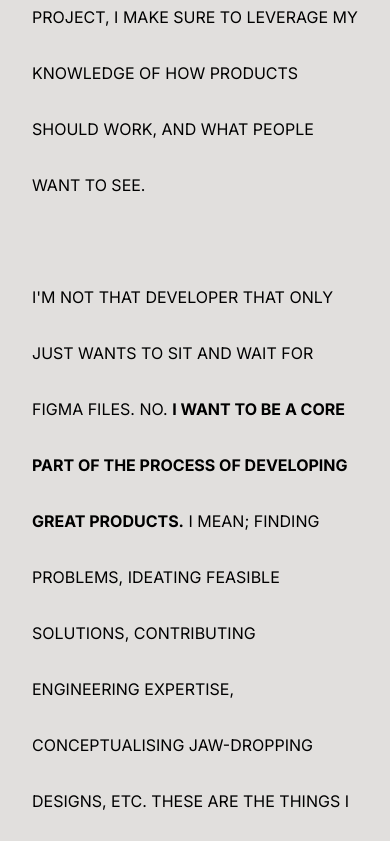
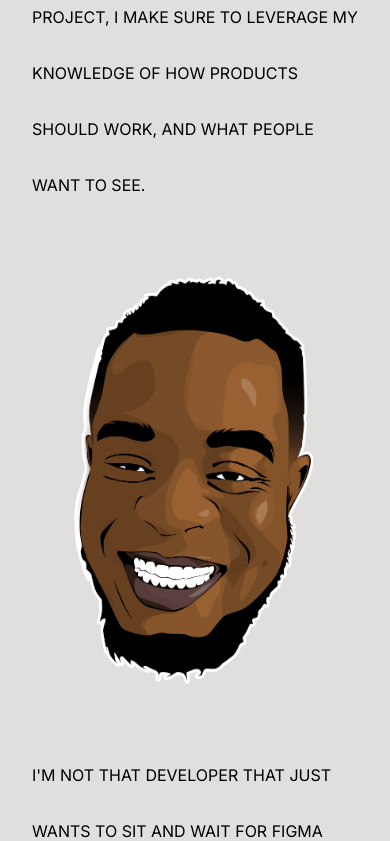
Before and after one commit to Blackie01/Portfolio, a Next.js app: page / in a window 390 px wide. Shown: the part 1156-1997 px from the top of the page. Built offline with nearby package versions, Linux system fonts and the light colour scheme.

Commit message:
project links and image

```diff
--- /dev/null
+++ b/app/case-study/[id]/projectCaseStudy.module.css
@@ -0,0 +1,11 @@
+.overallContainer {
+    display: flex;
+    width: 80%;
+    margin: auto;
+    position: relative;
+}
+
+.tableOfContent {
+    position: sticky;
+    top: 10rem;
+}
--- a/app/components/about.jsx
+++ b/app/components/about.jsx
@@ -1,40 +1,51 @@
 import React from "react";
 import styles from "./about.module.css";
+import Oludamola from "../assets/oludamola.png";
+import AIB from "../assets/aib.png";
+import Image from "next/image";
 
 const About = () => {
   return (
     <section className={styles.overallContainer}>
       <div className={styles.mainContent}>
-        I&apos;M OLUDAMOLA ONI, A <strong>FRONTEND ENGINEER</strong> WITH BACKGROUND IN PRODUCT
-        MANAGEMENT AND CONTENT MARKETING. WHEN WORKING ON A PROJECT, I MAKE SURE
-        TO LEVERAGE MY KNOWLEDGE OF HOW PRODUCTS SHOULD WORK, AND WHAT PEOPLE
-        WANT TO SEE.
+        I&apos;M OLUDAMOLA ONI, A <strong>FRONTEND ENGINEER</strong> WITH
+        BACKGROUND IN PRODUCT MANAGEMENT AND CONTENT MARKETING. WHEN WORKING ON
+        A PROJECT, I MAKE SURE TO LEVERAGE MY KNOWLEDGE OF HOW PRODUCTS SHOULD
+        WORK, AND WHAT PEOPLE WANT TO SEE.
         <br />
         <br />
-        I&apos;M NOT THAT DEVELOPER THAT ONLY
-        JUST WANTS TO SIT AND WAIT FOR FIGMA FILES. NO. <strong>I WANT TO BE A CORE PART
-        OF THE PROCESS OF DEVELOPING GREAT PRODUCTS.</strong> I MEAN; FINDING PROBLEMS,
-        IDEATING FEASIBLE SOLUTIONS, CONTRIBUTING ENGINEERING EXPERTISE,
-        CONCEPTUALISING JAW-DROPPING DESIGNS, ETC. THESE ARE THE THINGS I LIVE
-        FOR.
+        <div className={styles.imageContainer}>
+          <Image className={styles.image} src={Oludamola} alt="" />
+        </div>
+        <br />
+        I&apos;M NOT THAT DEVELOPER THAT JUST WANTS TO SIT AND WAIT FOR
+        FIGMA FILES. NO.{" "}
+        <strong>
+          I WANT TO BE A CORE PART OF THE PROCESS OF DEVELOPING GREAT PRODUCTS.
+        </strong>{" "}
+        I MEAN; FINDING PROBLEMS, IDEATING FEASIBLE SOLUTIONS, CONTRIBUTING
+        ENGINEERING EXPERTISE, CONCEPTUALISING JAW-DROPPING DESIGNS, ETC. THESE
+        ARE THE THINGS I LIVE FOR.
+        <br />
+        <br />I LIVE BY STEVE JOB&apos;S WORDS:{" "}
+        <strong>
+          &apos;DESIGN IS NOT JUST WHAT IT LOOKS LIKE, AND FEELS LIKE. DESIGN IS
+          HOW IT WORKS.&apos;
+        </strong>{" "}
+        SO, I&apos;M ALWAYS OBSESSING OVER THE DETAILS OF HOW PRODUCTS LOOK,
+        FEEL, AND WORK.
         <br />
         <br />
-        I LIVE BY STEVE JOB&apos;S WORDS: <strong>&apos;DESIGN IS NOT JUST WHAT IT LOOKS LIKE, AND
-        FEELS LIKE. DESIGN IS HOW IT WORKS.&apos;</strong> SO, I&apos;M ALWAYS OBSESSING OVER THE
-        DETAILS OF HOW PRODUCTS LOOK, FEEL, AND WORK.
-        <br />
-        <br />
-
       </div>
 
-      <p className={styles.subContent}>
+      <div className={styles.subContent}>
         When I&apos;m not coding, or writing fiction, I&apos;m either watching
         K.drama or bookmarking really cool designs on Twitter (I&apos;m
         struggling to call it X).
-        <br/>
-        <br/>
+        <br />
+        <br />
         And oh! I love Formula 1.
-      </p>
+      </div>
     </section>
   );
 };
--- a/app/components/about.module.css
+++ b/app/components/about.module.css
@@ -21,6 +21,30 @@
     line-height: 1.5rem;
 }
 
+.imageContainer {
+    width: 40rem;
+    width: clamp(15rem, 80%, 30rem);
+    margin: auto;
+    height: 40rem;
+    height: clamp(15rem, 75vh, 40rem);
+    /* background-color: #fff; */
+    border-radius: 20px;
+    position: relative;
+    /* border: 2px solid #000; */
+}
+
+.imageContainer img {
+    width: 100%;
+    height: 100%;
+}
+
+/* @media (max-width: 1000px) {
+    .imageContainer {
+        width: 30rem;
+        height: 30rem;
+    }
+} */
+
 @media(max-width: 767px) {
     .overallContainer {
         flex-direction: column;
@@ -35,10 +59,19 @@
     .mainContent {
         font-size: 1.5rem;
     }
+
+    .imageContainer {
+        height: clamp(15rem, 60vh, 40rem);
+    }
 }
 
 @media (max-width: 546px) {
     .mainContent {
         font-size: 1rem;
     }
+
+    .imageContainer {
+        height: clamp(15rem, 50vh, 40rem);
+    }
+
 }
--- a/app/components/nav.module.css
+++ b/app/components/nav.module.css
@@ -20,15 +20,16 @@
 }
 
 #logo {
-    z-index: 2;
+    z-index: 4;
 }
 
 #hamburger {
     display: none;
-    z-index: 2;
+    z-index: 4;
 }
 
 #responsiveMenu {
+    z-index: 3;
     display: none;
     display: block;
     position: fixed;
--- a/app/components/work.jsx
+++ b/app/components/work.jsx
@@ -5,12 +5,15 @@ import AIB from "../assets/aib.png";
 import SyncSkills from "../assets/syncSkills.png";
 import Scissors from "../assets/scissors.png";
 import Automate from "../assets/automate.png";
-import { gsap } from "gsap";
-import { ScrollTrigger } from "gsap/dist/ScrollTrigger";
+import Link from "next/link";
 
-gsap.registerPlugin(ScrollTrigger);
+
 
 const Work = () => {
+
+  const projectId = {
+    aib: 1,
+  }
   return (
     <section id={styles.overallContainer}>
       <div id={styles.row1}>
@@ -22,24 +25,24 @@ const Work = () => {
             some:
           </p>
         </div>
-        <div className={styles.overlay} id={styles.aibContainer}>
+        <Link target="_blank" href={'https://akinolaifeoluwa.vercel.app/'} className={styles.overlay} id={styles.aibContainer}>
           <Image src={AIB} alt="" />
-        </div>
+        </Link>
       </div>
 
       <div id={styles.row2}>
         <div id={styles.row2Left}>
-          <div className={styles.overlay} id={styles.syncSkillsContainer}>
+          <Link target="_blank" href={'https://syncskills.vercel.app/'} className={styles.overlay} id={styles.syncSkillsContainer}>
             <Image src={SyncSkills} alt="" />
-          </div>
-          <div className={styles.overlay} id={styles.scissorsContainer}>
+          </Link>
+          <Link target="_blank" href={'https://scissors-neon.vercel.app/'} className={styles.overlay} id={styles.scissorsContainer}>
             <Image src={Scissors} alt="" />
-          </div>
+          </Link>
         </div>
         <div id={styles.row2Right}>
-          <div className={styles.overlay} id={styles.automateContainer}>
+          <Link target="_blank" href={'https://auto-mate.vercel.app/'} className={styles.overlay} id={styles.automateContainer}>
             <Image src={Automate} alt="" />
-          </div>
+          </Link>
           <div id={styles.needMyServiceContainer}>
             Since I&apos;m only as good as what I build next, I keep learning
             new web technologies and tools that will improve the quality of my
```
Also changed, not shown: app/case-study/[id]/page.jsx (added, +29 -0 lines), app/data/aibPortfolioProcess.jsx (added, +11 -0 lines), app/data/projectData.js (added, +18 -0 lines), app/assets/oludamola.png (added).
